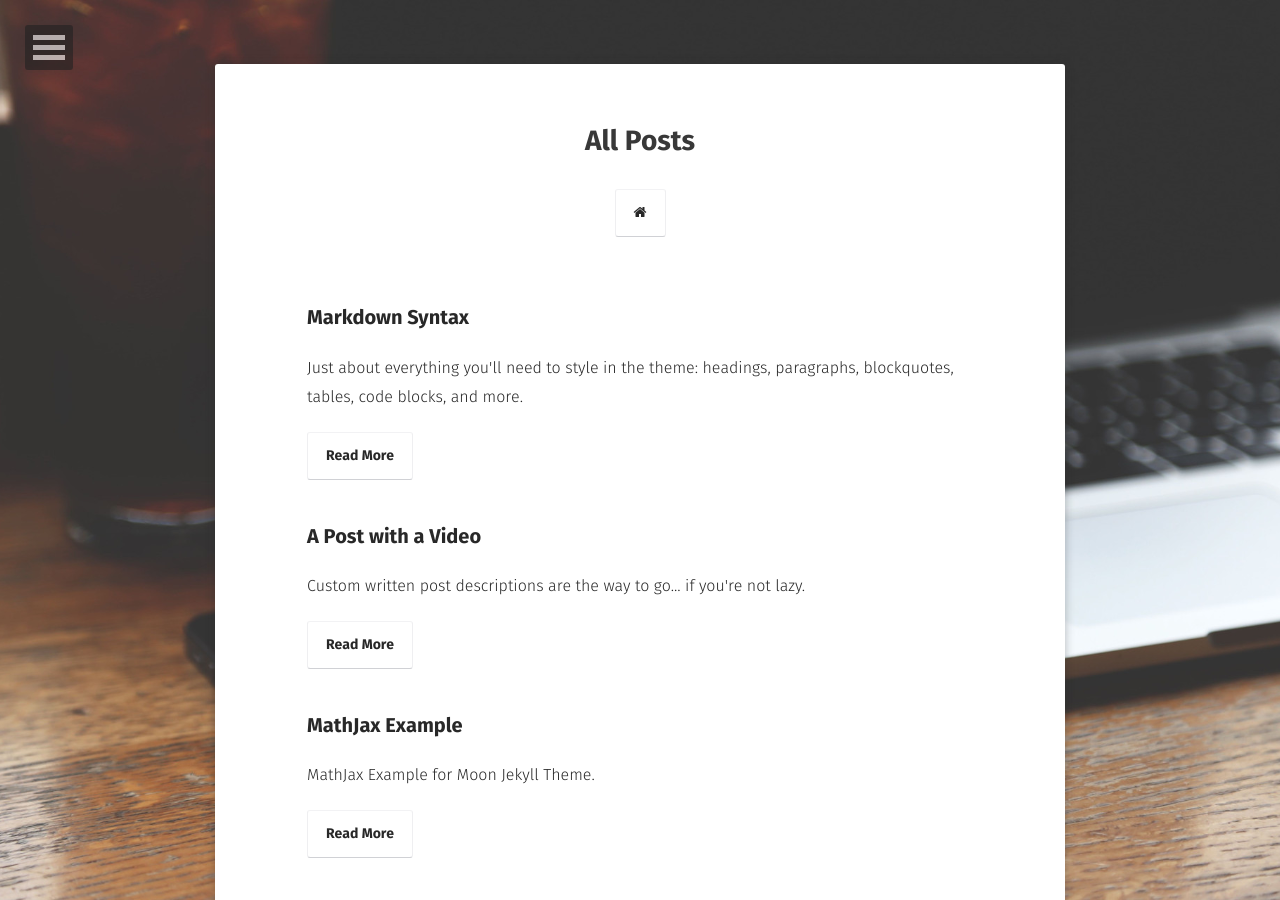
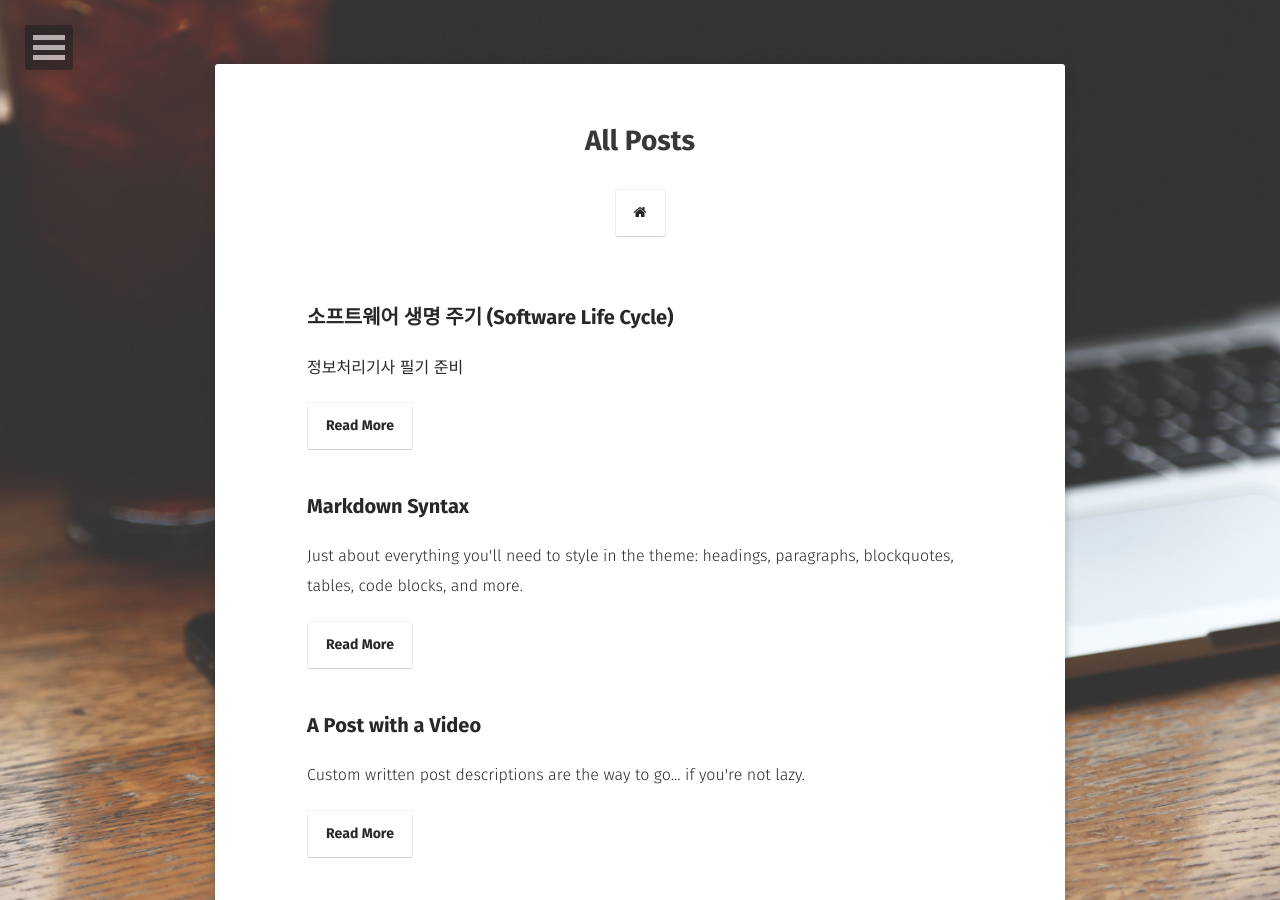
Before and after one commit to ymym-j/ymym-j.github.com, a Jekyll site: the page built from posts/index.md, in a window 1280 px wide and 900 px high. Built offline with Jekyll 4.4.1, drawn with Linux system fonts in a browser that asks for light colours; some web fonts are replaced; some of the changed lines change nothing that is shown.

Commit message:
게시글 추가

````diff
--- a/_includes/nav.html
+++ b/_includes/nav.html
@@ -87,13 +87,9 @@
 			</li>
 			<li>
 				<a href="#">Posts</a>
-                <!--
 				<ul class="dl-submenu">
                     <li><a href="{{ site.url }}/posts">All Posts</a></li>
                     <li><a href="{{ site.url }}/tags">All Tags</a></li>
-				</ul>
-				-->
-                <ul>
                     {% assign pages_list = site.pages %}
                     {% for node in pages_list %}
                     {% if node.title != null %}
--- /dev/null
+++ b/_posts/2021-07-16-01.md
@@ -0,0 +1,74 @@
+---
+layout: post
+title: "소프트웨어 생명 주기 (Software Life Cycle)"
+date: 2021-07-16
+excerpt: "정보처리기사 필기 준비"
+category: [소프트웨어 설계]
+tags: [정보처리기사 필기, 소프트웨어 생명주기, Software Life Cycle, 소프트웨어 공]
+comments: true
+---
+
+# 소프트웨어 생명주기
+개발 및 유지보수에 필요한 단계를 정의, 운용, 유지보수 등의 과정을 단계별로 나눈것입니다.
+비용산정, 개발 계획에 필요한 골격을 제공하고 표준화를 가능하게 함.
+프로젝트의 관리를 용의하게 함
+
+1. 폭포수형 모형
+2. 프로토타입 모형
+3. 나선형 모형
+4. 애자일
+
+
+##  폭포수형 모형
+- 폭포수 모델을 따르기 위해서는 **순차적**으로 한 단계, 한 단계를 진행해 나아가야 함.
+- 앞 단계가 완전히 완료되어야 다음단계로 진행 할 수 있도록 제한하고 있음
+- 가장 전통적인 방법임
+- 새 요구사항을 받아들이기 어렵기 때문에, 명확한 요구사항에서 사용해야함.
+
+ ```mermaid
+graph LR
+계획 --> 요구분석 --> 설계 --> 구현 --> 테스트 --> 유지보수
+
+```
+
+## 프로토타입 모형
+개발 초기에 시스템의 **모형을 만들어** 사용자에게 보여주고, 사용자가 정보 시스템을 직접 사용해보게 함으로서 프로토타입을 재구축 하는 과정을 거치며 사용자가 만족할 때 까지 시스템을 개선시켜 나가는 방식.
+
+- 사용자 요구 방식이 부정확 할 때 사용
+- 추가, 변경 및 삭제가 즉시 반영되기 때문에 변경이 용이함
+- 오류가 초기에 발견됌
+- 비용이 많이 들어감
+
+ ```mermaid
+graph LR
+요구분석 --> 프로토타입설계 --> 프로토타입개발 --> 고객평가
+
+```
+
+## 나선형 모형
+고객과의 소통을 통하여 계획수립과 위험분석, 구축, 고객 평가의 과정을 거쳐서 소프트웨어를 개발하는 방식임. 복잡해지고 있는 소프트웨어 개발 환경에 위험 요소를 분석하고 해결할 수 있도록 지원하는 모델.
+
+- 비용이 많이 들어감
+- 기간이 오래걸램
+- 대규모 시스템 개발 시 적합함
+- 별도의 유지보수가 필요 없음
+
+ ```mermaid
+graph LR
+A((계획수립)) --> B((위험분석)) --> C((개발)) --> D((고객평가)) --> A((계획수립))
+
+```
+
+## 애자일
+고객과의 소통에 초첨을 맞춘 방법론이다.
+
+- 소규모 프로젝트 개발 시 적합함
+- 고객의 여러 요청사항에 우선순위 부여
+- 개인 상호작용의 더 가치를 둠
+
+
+<br>
+<br>
+<br>
+
+> 정보처리기사 필기를 인프런 강의를 통해 공부하며 기록중인 글 입니다. <br> 출처 : https://www.inflearn.com/course/%EC%A0%95%EB%B3%B4%EC%B2%98%EB%A6%AC%EA%B8%B0%EC%82%AC-%ED%95%84%EA%B8%B0-1/dashboard
````
